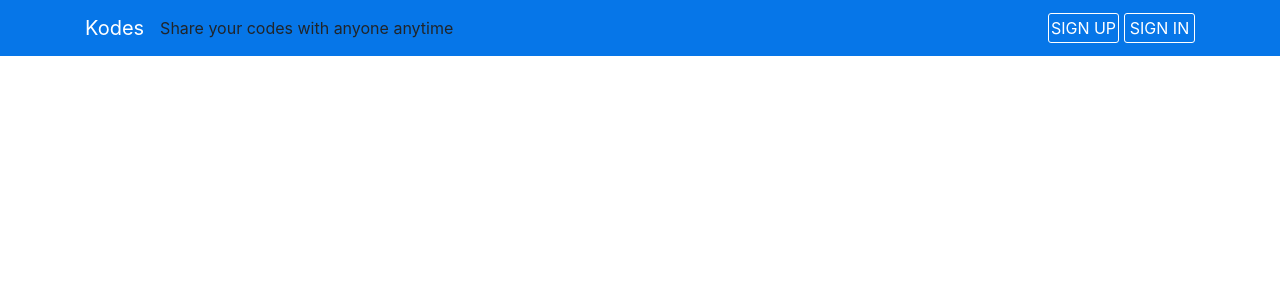
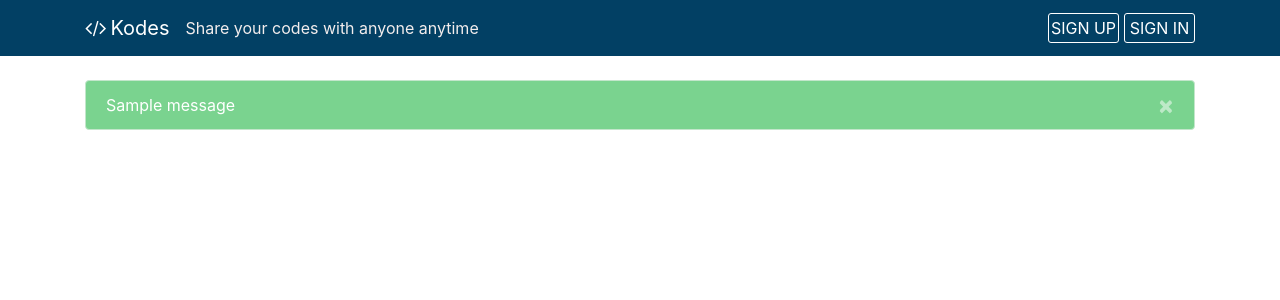
Before and after one commit to farhad0085/Django-Code-Sharing-App, a Django app: template codes/templates/codes/base.html in a window 1280 px wide. Shown: the top 300 px of the page. Run offline with Django 3.2, Linux system fonts and the light colour scheme; the template is opened without the code that fills it: most values are stand-ins (such as "Sample title", 1, 10 or a date in 2020); one stand-in notice (Sample message) is shown; some libraries are stand-ins or nearby versions.

Commit message:
basic structure done

```diff
--- a/codes/static/main.css
+++ b/codes/static/main.css
@@ -1,5 +1,9 @@
 .top-navbar {
-    background-color: #0676E8;
+    background-color: #024064;
+}
+
+.tagline {
+    color: rgb(243, 237, 237);
 }
 
 a {
@@ -28,3 +32,19 @@ a {
     color: #000;
     background-color: #fff;
 }
+
+.alert-success {
+    color: #fff;
+    background-color: #7ad38f;
+}
+
+.alert-danger {
+    color: #fff;
+    background-color: #ce6363;
+}
+
+
+.alert-warning {
+    color: #fff;
+    background-color: #ddd66d;
+}
--- a/codes/templates/codes/base.html
+++ b/codes/templates/codes/base.html
@@ -17,9 +17,10 @@
     <!-- Bootstrap CSS -->
     <link rel="stylesheet" href="https://stackpath.bootstrapcdn.com/bootstrap/4.3.1/css/bootstrap.min.css"
         integrity="sha384-ggOyR0iXCbMQv3Xipma34MD+dH/1fQ784/j6cY/iJTQUOhcWr7x9JvoRxT2MZw1T" crossorigin="anonymous">
-        <link href='https://fonts.googleapis.com/css?family=Heebo' rel='stylesheet'>
+    <link href='https://fonts.googleapis.com/css?family=Heebo' rel='stylesheet'>
     <link rel="stylesheet" href="{% static 'main.css' %}">
-
+    <link rel="shortcut icon" href="{% static 'favicon.png' %}" type="image/x-icon">
+    <link rel="stylesheet" href="https://maxcdn.bootstrapcdn.com/font-awesome/4.7.0/css/font-awesome.min.css">
     {% block header_scripts %}
 
     {% endblock header_scripts %}
@@ -30,7 +31,7 @@
     <header>
         <nav class="navbar navbar-expand-lg navbar-dark top-navbar">
             <div class="container">
-                <a class="navbar-brand logo" href="{% url 'home' %}">{{SITENAME}}</a>
+                <a class="navbar-brand logo" href="{% url 'home' %}"><i class="fa fa-code mr-1"></i>{{SITENAME}}</a>
                 <span class="tagline">{{TAGLINE}}</span>
                 <button class="navbar-toggler" type="button" data-toggle="collapse" data-target="#navbarNav"
                     aria-controls="navbarNav" aria-expanded="false" aria-label="Toggle navigation">
@@ -50,7 +51,18 @@
         </nav>
     </header>
 
-    <main class="container mb-4 mt-1">
+    <main class="container my-4">
+
+        {% if messages %}
+            {% for message in messages %}
+            <div class="alert alert-{% if message.tags == 'error' %}danger{%else%}{{message.tags}}{%endif%} alert-dismissible fade show"
+                role="alert">{{ message }}
+                <button type="button" class="close" data-dismiss="alert" aria-label="Close">
+                    <span aria-hidden="true">&times;</span>
+                </button>
+            </div>
+            {% endfor %}
+        {% endif %}
 
         {% block content %}
 
```
Also changed, not shown: codes/admin.py (+22 -3 lines), codes/forms.py (added, +9 -0 lines), codes/models.py (+12 -8 lines), codes/templates/codes/home.html (+8 -1 lines), codes/views.py (+22 -2 lines), codes/migrations/0003_auto_20201010_1025.py (added), codes/migrations/0004_auto_20201010_1057.py (added), codes/migrations/0005_auto_20201010_1134.py (added), codes/migrations/0006_auto_20201010_1553.py (added), codes/migrations/0007_auto_20201010_1639.py (added), codes/static/favicon.png (added), codes/static/logo.png (added), db.sqlite3.
